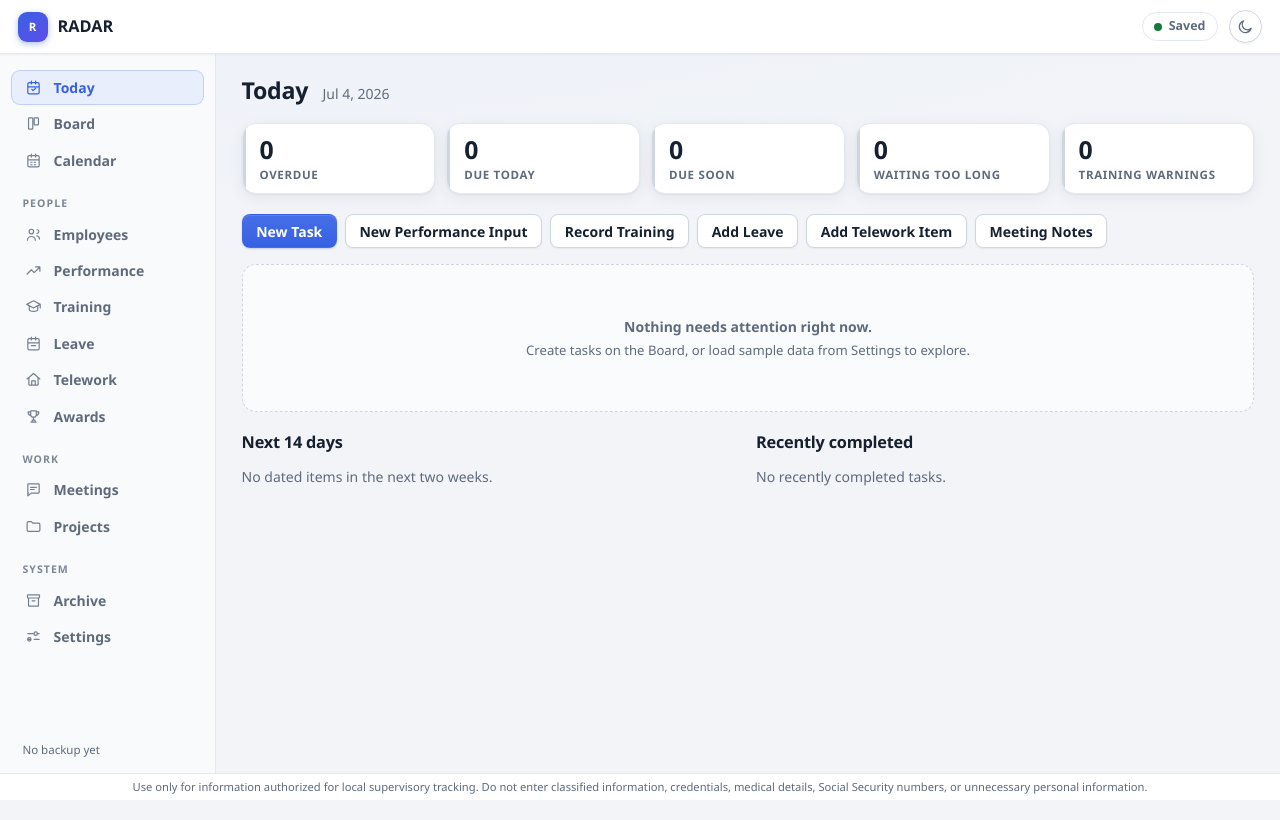
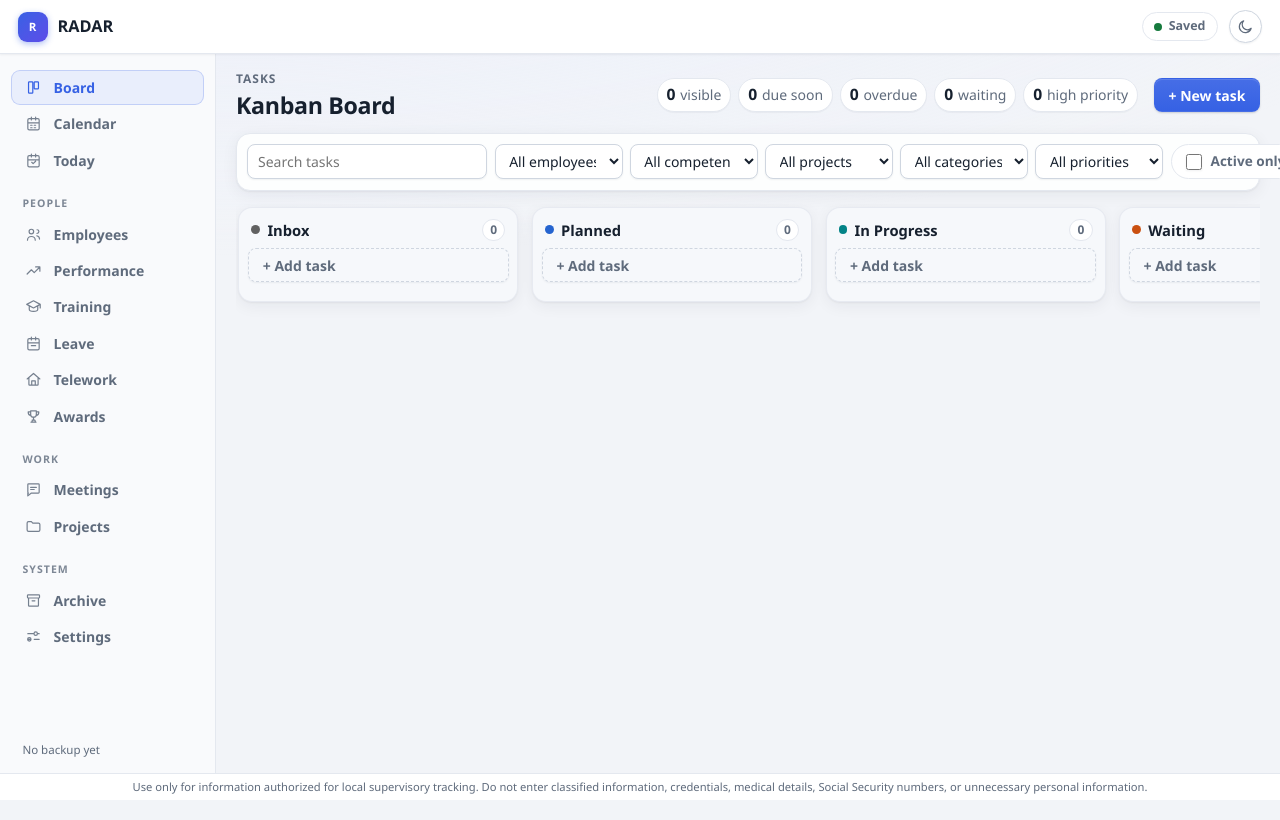
Before and after one commit to bradhenson/radar, a Svelte app: page / in a window 1280 px wide. Built offline with nearby package versions, Linux system fonts and the light colour scheme.

Commit message:
Default app to board view

```diff
--- a/src/app/App.svelte
+++ b/src/app/App.svelte
@@ -45,9 +45,9 @@
   });
 
   const NAV: { page: string; label: string; icon: string; section?: string }[] = [
-    { page: "today", label: "Today", icon: "today" },
     { page: "board", label: "Board", icon: "board" },
     { page: "calendar", label: "Calendar", icon: "calendar" },
+    { page: "today", label: "Today", icon: "today" },
     { page: "employees", label: "Employees", icon: "employees", section: "People" },
     { page: "performance", label: "Performance", icon: "performance" },
     { page: "training", label: "Training", icon: "training" },
--- a/src/app/router.svelte.ts
+++ b/src/app/router.svelte.ts
@@ -6,10 +6,12 @@ export interface Route {
   param?: string;
 }
 
+const DEFAULT_PAGE = "board";
+
 function parseHash(hash: string): Route {
   const clean = hash.replace(/^#\/?/, "");
-  const [page = "today", param] = clean.split("/");
-  return { page: page || "today", param };
+  const [page = DEFAULT_PAGE, param] = clean.split("/");
+  return { page: page || DEFAULT_PAGE, param };
 }
 
 class Router {
```
